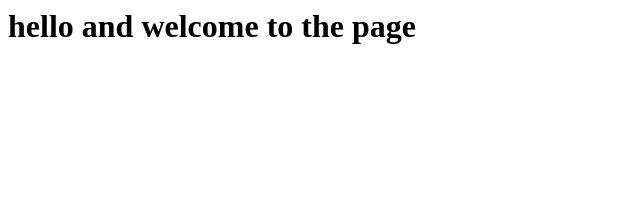
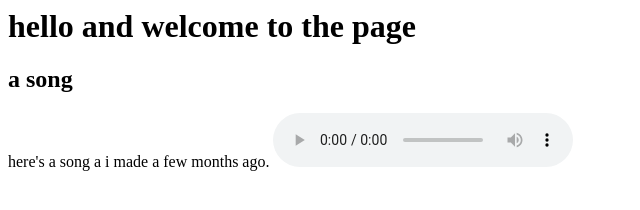
Before and after one commit to kippertoffee/gh-pages, a plain HTML site: page index.html in a window 1280 px wide. Shown: the whole page, without its empty margins (0-640 px from the left). Drawn offline with Linux system fonts and the light colour scheme.

Commit message:
added a song!

```diff
--- a/index.html
+++ b/index.html
@@ -3,5 +3,15 @@
 </head>
 <body>
 <h1> hello and welcome to the page </h1>
+
+<h2> a song </h2>
+
+here's a song a i made a few months ago.
+
+<audio controls>
+  <source src="fnordulation.mp3" type="audio/mpeg">
+Your browser does not support the audio element.
+</audio>
+
 </body>
 </html>
```
Also changed, not shown: 1 other file.
